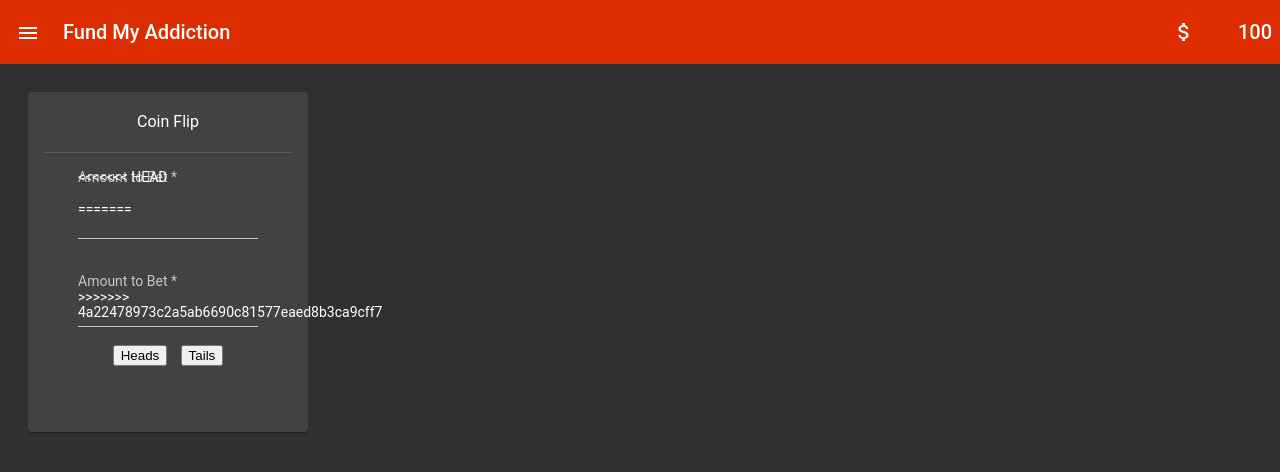
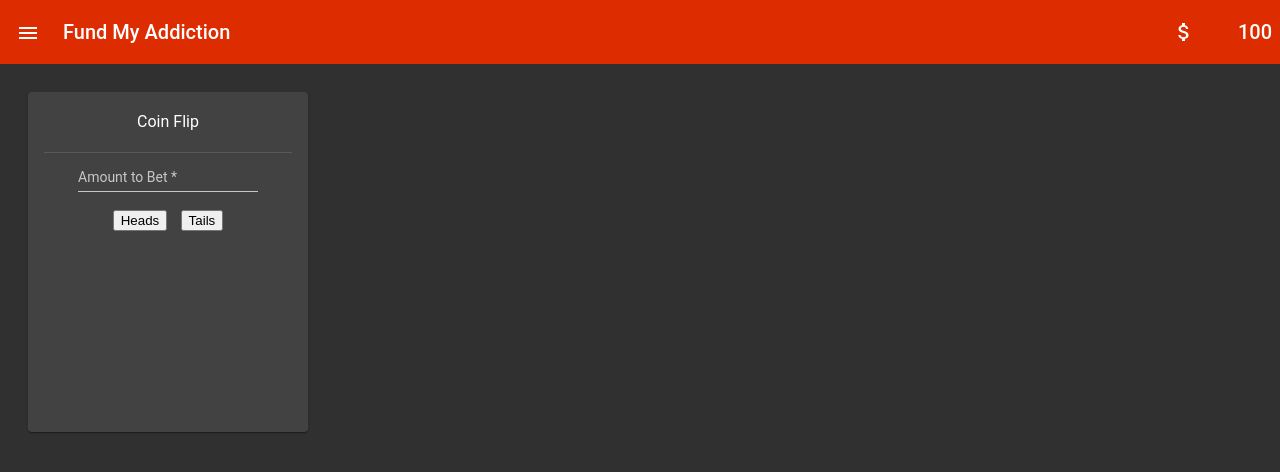
Before and after one commit to infrasparker/fundmyaddiction, an Angular app: page /casino in a window 1280 px wide. Shown: the top 472 px of the page. Built offline with nearby package versions, Linux system fonts and the light colour scheme.

Commit message:
winning-addition-issue

```diff
--- a/src/app/casino/casino.component.html
+++ b/src/app/casino/casino.component.html
@@ -5,16 +5,7 @@
       <mat-divider [inset]="true"></mat-divider>
       <div>
         <mat-form-field>
-<<<<<<< HEAD
             <input matInput #amount type="number" placeholder="Amount to Bet" required>
-=======
-            <input matInput type="number" placeholder="Amount to Bet" required>
-        </mat-form-field>
-      </div>
-      <div>
-        <mat-form-field>
-            <input matInput type="number" placeholder="Amount to Bet" required>
->>>>>>> 4a22478973c2a5ab6690c81577eaed8b3ca9cff7
         </mat-form-field>
       </div>
       <div>
```
